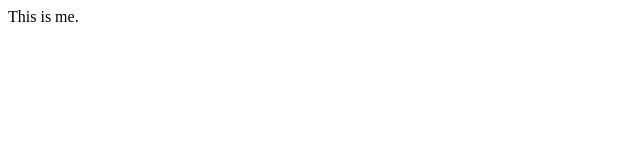
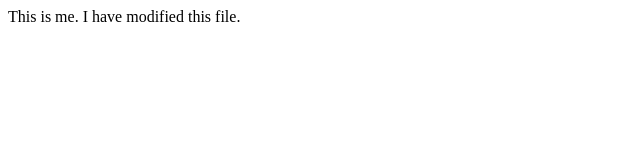
Before and after one commit to rajranjanraj/MyFirstRepository, a plain HTML site: page index.html in a window 1280 px wide. Shown: the whole page, without its empty margins (0-640 px from the left). Drawn offline with Linux system fonts and the light colour scheme.

Commit message:
changed index file

```diff
--- a/index.html
+++ b/index.html
@@ -1,3 +1,4 @@
 <html>
 This is me.
+I have modified this file.
 </html>
```
